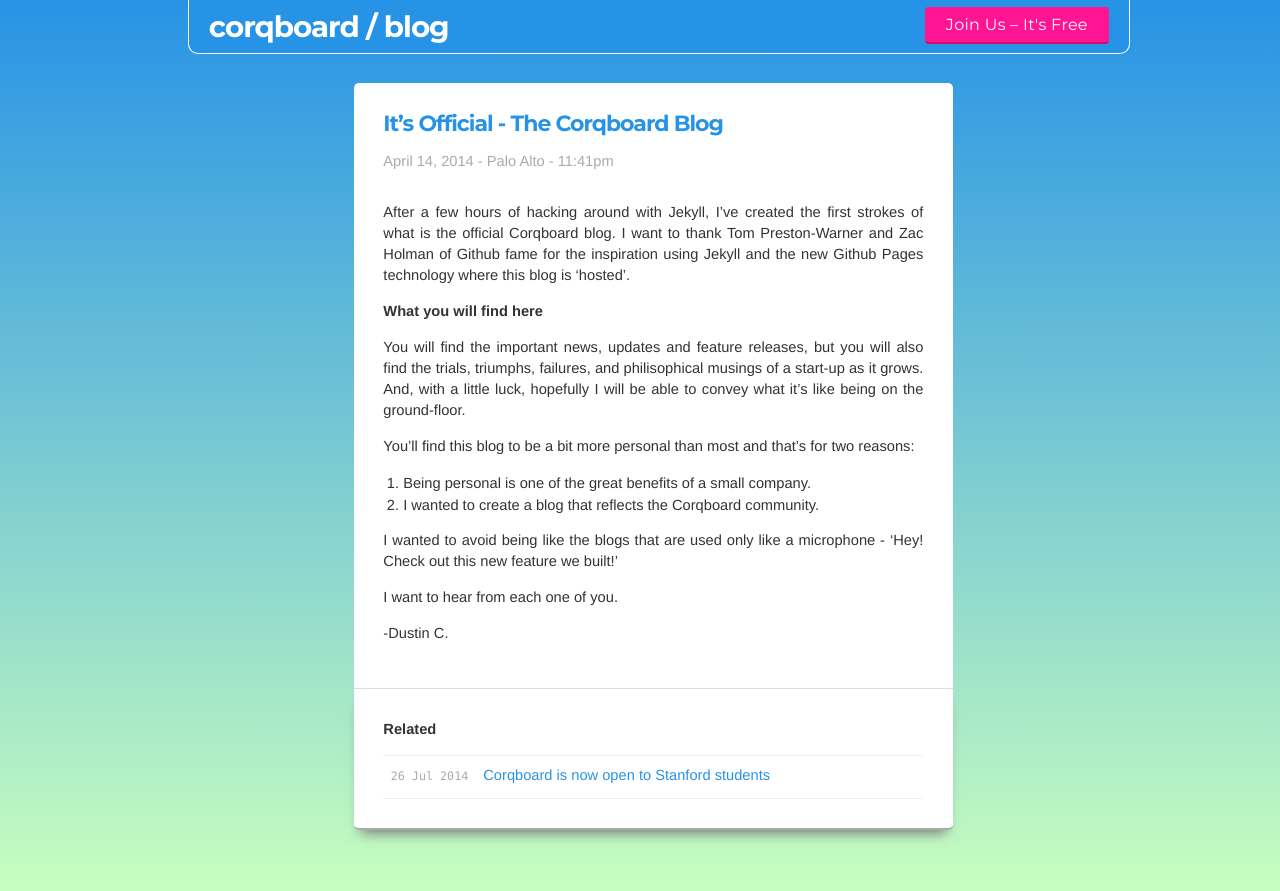
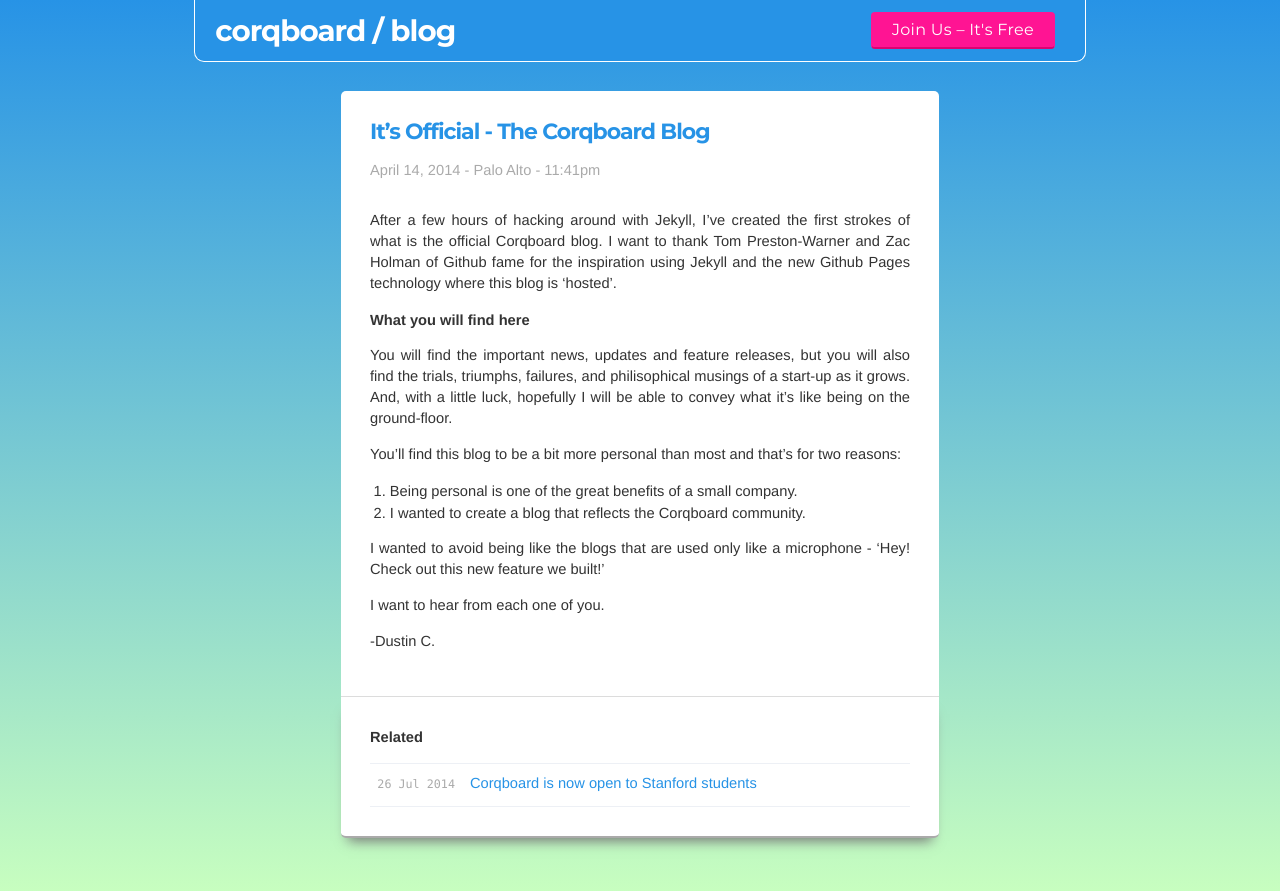
Before and after one commit to postevent/postevent.github.io, a Jekyll site: the page built from _posts/2014-04-14-its-official.md, in a window 1280 px wide. Shown: the top 891 px of the page. Built offline with Jekyll 4.4.1, drawn with Linux system fonts in a browser that asks for light colours; nearby versions of some CDN libraries; Markdown is read by kramdown in place of the engine named in the settings.

Commit message:
format header and links for scaling

```diff
--- a/_layouts/default.html
+++ b/_layouts/default.html
@@ -61,8 +61,8 @@
   <div id="leftSideInner">
     <div class="site">
       <div class="title blogHeader">
-        <a href="http://www.corqboard.org">corqboard</a> / <a href="https://blog.corqboard.org">blog</a>
-        <a href="https://www.corqboard.org/"><div class="nagBtnClass button-link btn joinBtnDiv" id="nagJoinBtn" >Join Us – It's Free</div></a>
+        <div class="headerScale"><a href="http://www.corqboard.org">corqboard</a> / <a href="https://blog.corqboard.org">blog</a> </div>
+        <div class="headerScale"><a href="https://www.corqboard.org/"><div class="nagBtnClass button-link btn joinBtnDiv" id="nagJoinBtn" >Join Us – It's Free</div></a></div>
       </div>
 
       {{ content }}
--- a/_layouts/post.html
+++ b/_layouts/post.html
@@ -7,7 +7,7 @@
 	display:none;
 }
 .leftSide{
-	width: inherit;
+	width: 100%;
 	float: none;
 	display: block;
 }
@@ -18,17 +18,19 @@
 	margin-bottom: 160px;
 }
 .blogHeader {
-	width: 95%;
-	max-width: 900px;
-	margin-right: 1%;
-	margin-left: 1%;
+  max-width: 900px;
+  margin-left: 1em;
+  margin-right: 1em;
 }
 #post {
 	margin: auto;
-	margin-top:2em;
+	margin-top: 2em;
 }
 #related {
 	margin:auto;
+}
+#leftSideInner {
+	margin-left: 0;
 }
 </style>
 
--- a/css/screen.css
+++ b/css/screen.css
@@ -101,6 +101,12 @@
 /**** Special Header *****/
 /*************************/
 
+.headerScale {
+  display: inline-block;
+  width: 49%;
+  vertical-align: top;
+  line-height: 37px;
+}
 .blogHeader {
   letter-spacing: -1px;
   font-family: Montserrat,sans-serif;
@@ -289,7 +295,7 @@
 .joinBtnDiv {
   float: right;
   clear: both;
-  margin-top: -5px;
+  /*margin-top: -5px;*/
 }
 /*****************************************************************************/
 /*
```
